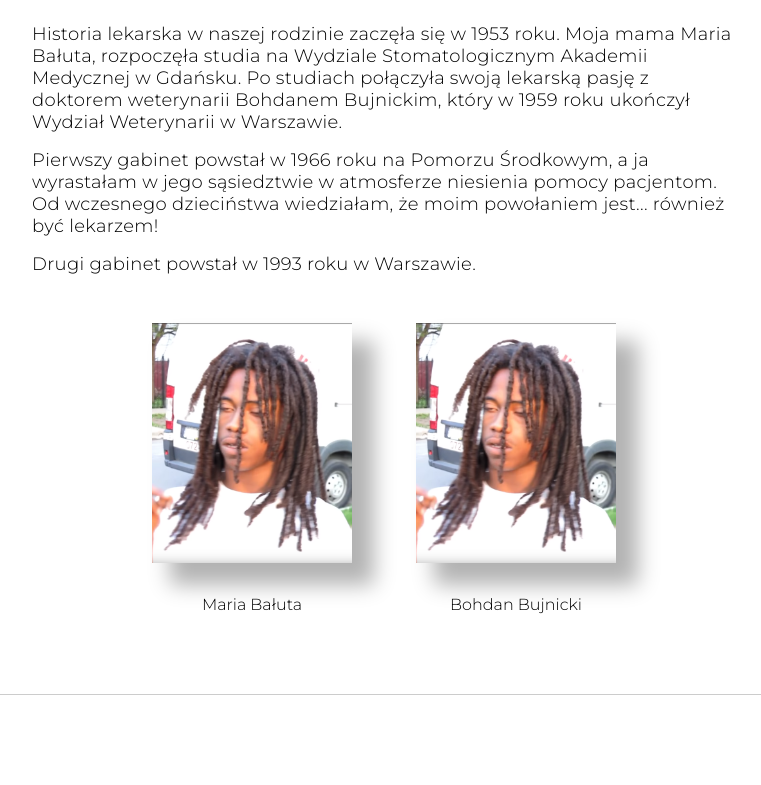
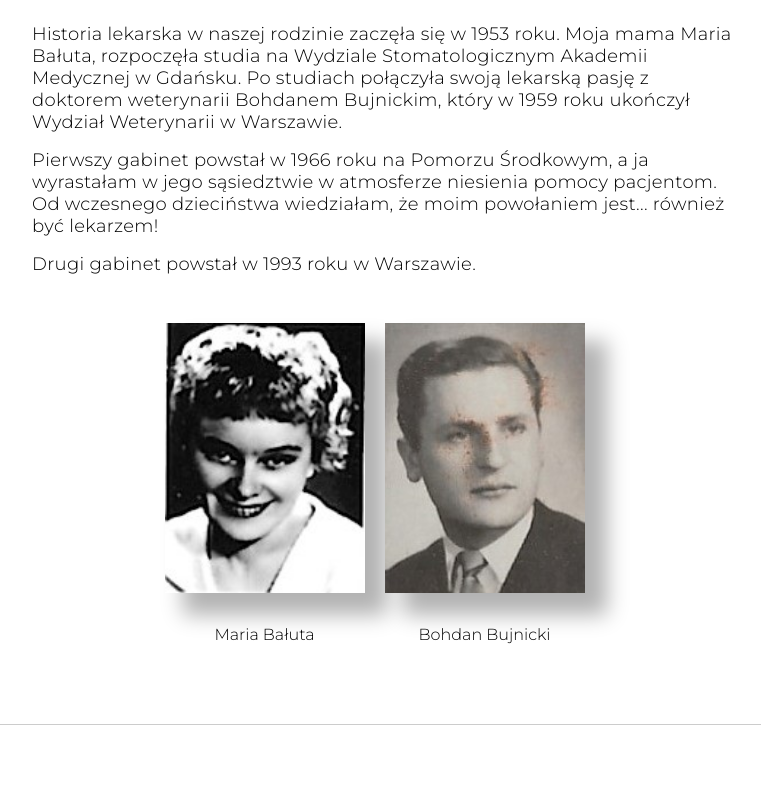
Before and after one commit to ArtoszBart/bujnicka-dent, a React (Create React App) app: page /about in a window 1280 px wide. Shown: the part 525-1310 px from the top of the page, without its empty margins (256-1017 px from the left). Built offline with nearby package versions, Linux system fonts and the light colour scheme; a web font is replaced by a local one.

Commit message:
Added parents pictures to About page

```diff
--- a/src/components/pages/About.js
+++ b/src/components/pages/About.js
@@ -1,6 +1,7 @@
 import '../../styles/main.scss';
 import PhotoBujnicka from '../../img/bujnicka-profile.jpg';
-import PhotoMorda from '../../img/morda.PNG';
+import PhotoBohdan from '../../img/Bohdan_Bujnicki.jpg';
+import PhotoMaria from '../../img/Maria_Baluta.jpg';
 
 function About() {
 
@@ -28,11 +29,11 @@ function About() {
 					</p>
 					<div className="history-pictures">
 						<div className="history-pictures-single">
-							<img src={PhotoMorda} className="employee-picture" alt="Maria Bałuta" />
+							<img src={PhotoMaria} className="employee-picture" alt="Maria Bałuta" />
 							<span>Maria Bałuta</span>
 						</div>
 						<div className="history-pictures-single">
-							<img src={PhotoMorda} className="employee-picture" alt="Bohdan Bujnicki" />
+							<img src={PhotoBohdan} className="employee-picture" alt="Bohdan Bujnicki" />
 							<span>Bohdan Bujnicki</span>
 						</div>
 					</div>
```
Also changed, not shown: src/img/Bohdan_Bujnicki.jpg (added), src/img/Maria_Baluta.jpg (added).
